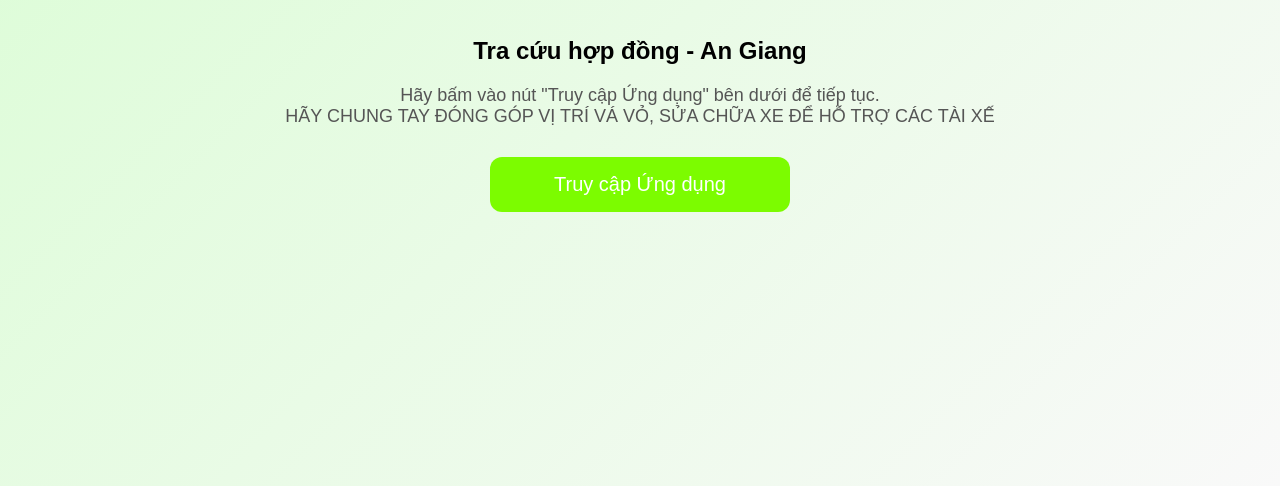
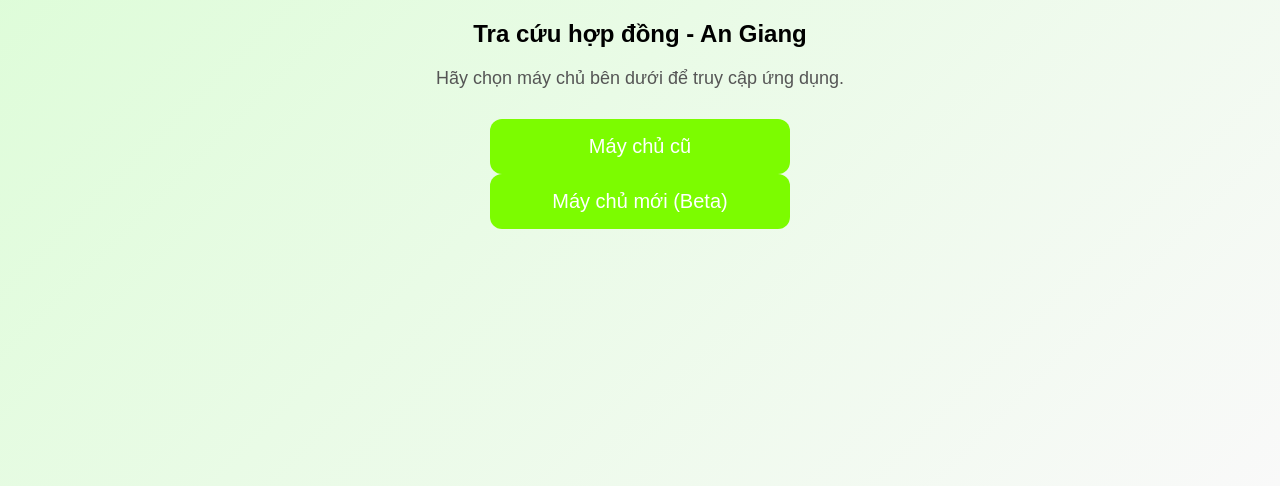
Before and after one commit to namthanggroup/tracuuag, a plain HTML site: page index.html in a window 1280 px wide. Shown: the part 354-840 px from the top of the page. Drawn offline with Linux system fonts and the light colour scheme.

Commit message:
Update index.html

```diff
--- a/index.html
+++ b/index.html
@@ -73,8 +73,12 @@
     }
   </style>
   <script>
-    function goToApp() {
+    function goToServer1() {
       window.location.href = "https://www.appsheet.com/start/120b704e-0ac7-454c-8567-1685b93bafbe";
+    }
+
+    function goToServer2() {
+      window.location.href = "https://tracuu.taxinamthang.vn"; // Thay link Appsheet thứ 2 vào đây
     }
   </script>
 </head>
@@ -87,10 +91,15 @@
   <h2>Tra cứu hợp đồng - An Giang</h2>
 
   <!-- Thông báo -->
-  <div class="message">Hãy bấm vào nút "Truy cập Ứng dụng" bên dưới để tiếp tục.<br>HÃY CHUNG TAY ĐÓNG GÓP VỊ TRÍ VÁ VỎ, SỬA CHỮA XE ĐỂ HỖ TRỢ CÁC TÀI XẾ</br></div>
+  <div class="message">
+    Hãy chọn máy chủ bên dưới để truy cập ứng dụng.<br>
+  </div>
 
-  <!-- Nút truy cập -->
-  <button class="button" onclick="goToApp()">Truy cập Ứng dụng</button>
+  <!-- Hai nút truy cập -->
+  <div class="button-container">
+    <button class="button" onclick="goToServer1()">Máy chủ cũ</button>
+    <button class="button" onclick="goToServer2()">Máy chủ mới (Beta)</button>
+  </div>
 
 </body>
 </html>
```
